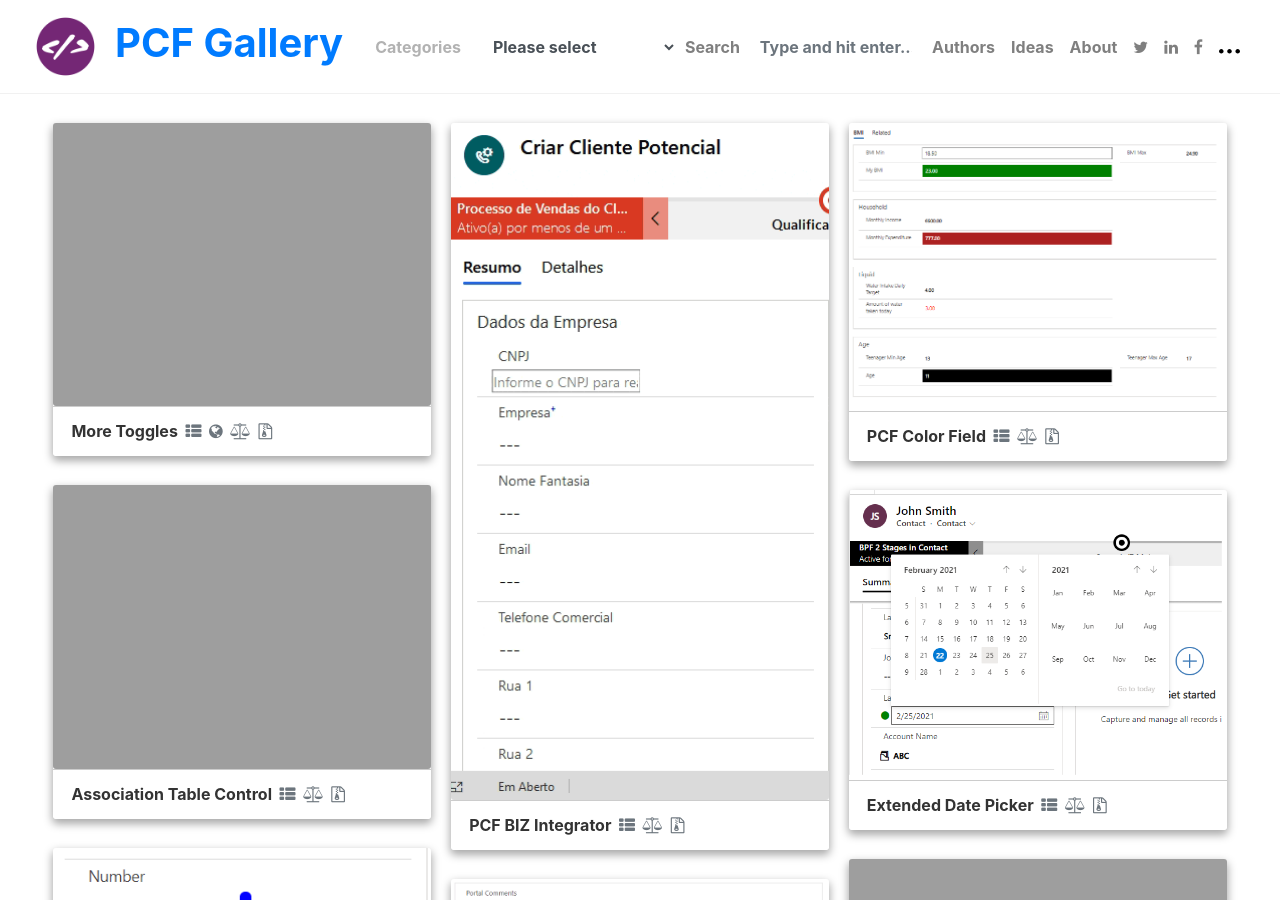
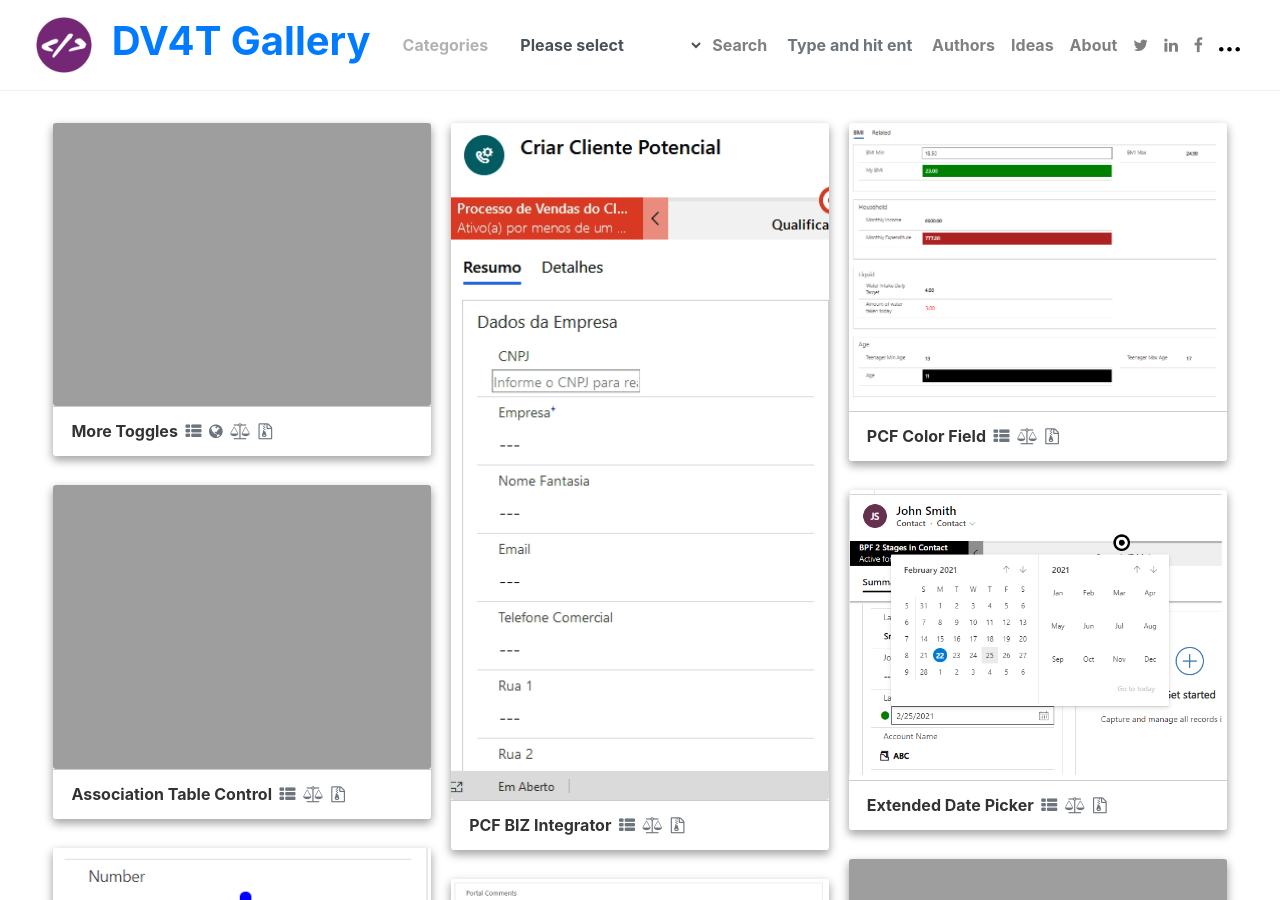
Before and after one commit to thomassandsor/dv4t.gallery, a Jekyll site: the page built from index.html, in a window 1280 px wide and 900 px high. Built offline with Jekyll 4.4.1, drawn with Linux system fonts in a browser that asks for light colours; nearby versions of some CDN libraries; library files that are not in the unit come from our copies; the list of posts is cut into pages by our own code; comment, search, counter and statistics services are not loaded.

Commit message:
Update default.html

```diff
--- a/_layouts/default.html
+++ b/_layouts/default.html
@@ -26,7 +26,7 @@
     <nav class="navbar navbar-expand-lg navbar-light bg-white fixed-top">
     <a class="navbar-brand font-weight-bolder mr-3" href="{{site.baseurl}}/"><img src="{{site.baseurl}}/{{site.logo}}"></a>
 
-	<h1 class="font-weight-bold title"><a class="nav-link" style="white-space:nowrap; padding-left: 0px;" href="{{site.baseurl}}/">PCF Gallery</a></h1>
+	<h1 class="font-weight-bold title"><a class="nav-link" style="white-space:nowrap; padding-left: 0px;" href="{{site.baseurl}}/">DV4T Gallery</a></h1>
     <span class="nav-link" style="pointer-events: none; color: #B2B2B2;">Categories</span>
 	<select class="form-control bg-graylight border-0 font-weight-bold" id="categoriesSelect" style="width: 200px;" onchange="location = this.value;">
 	 <option selected disabled>Please select</option>
```
